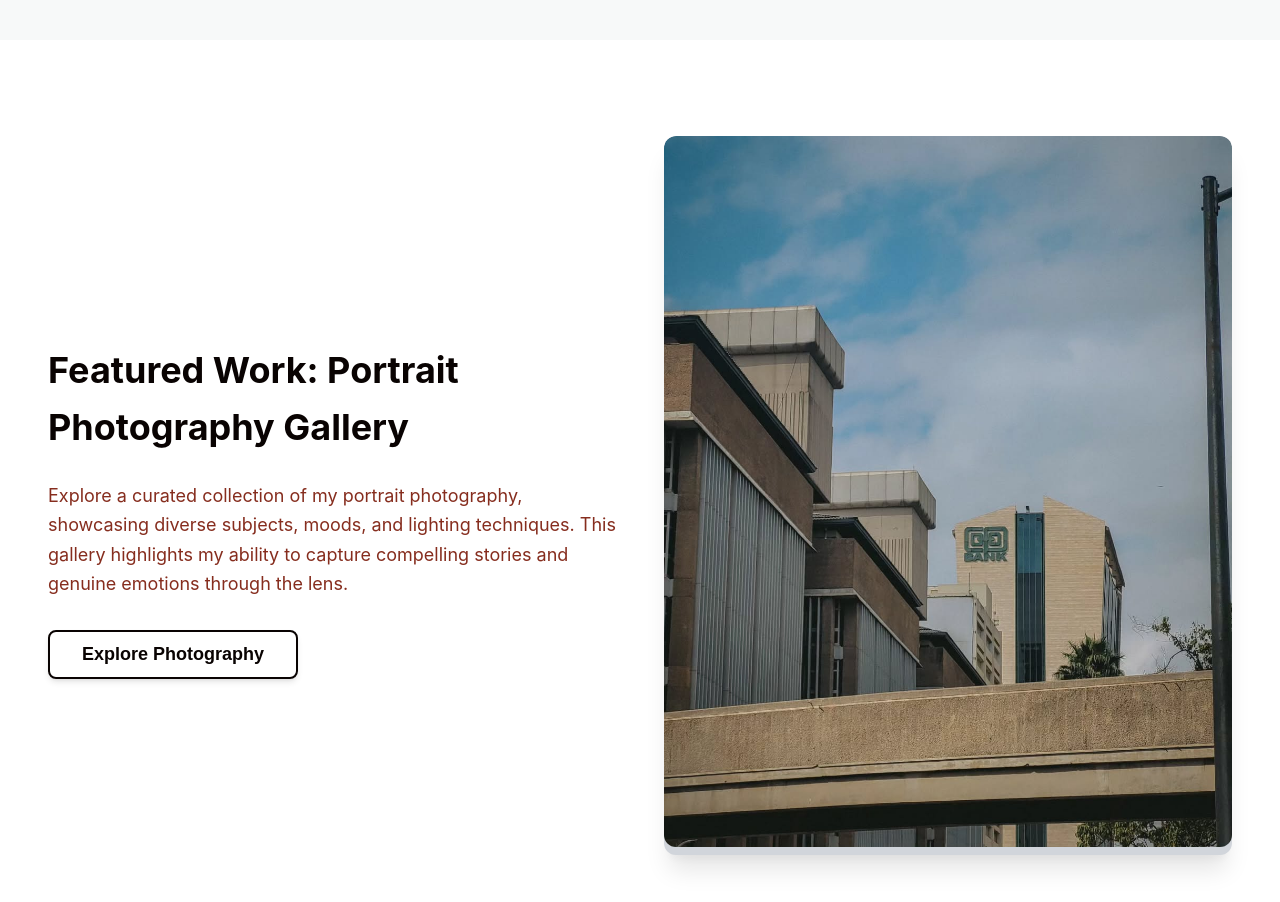
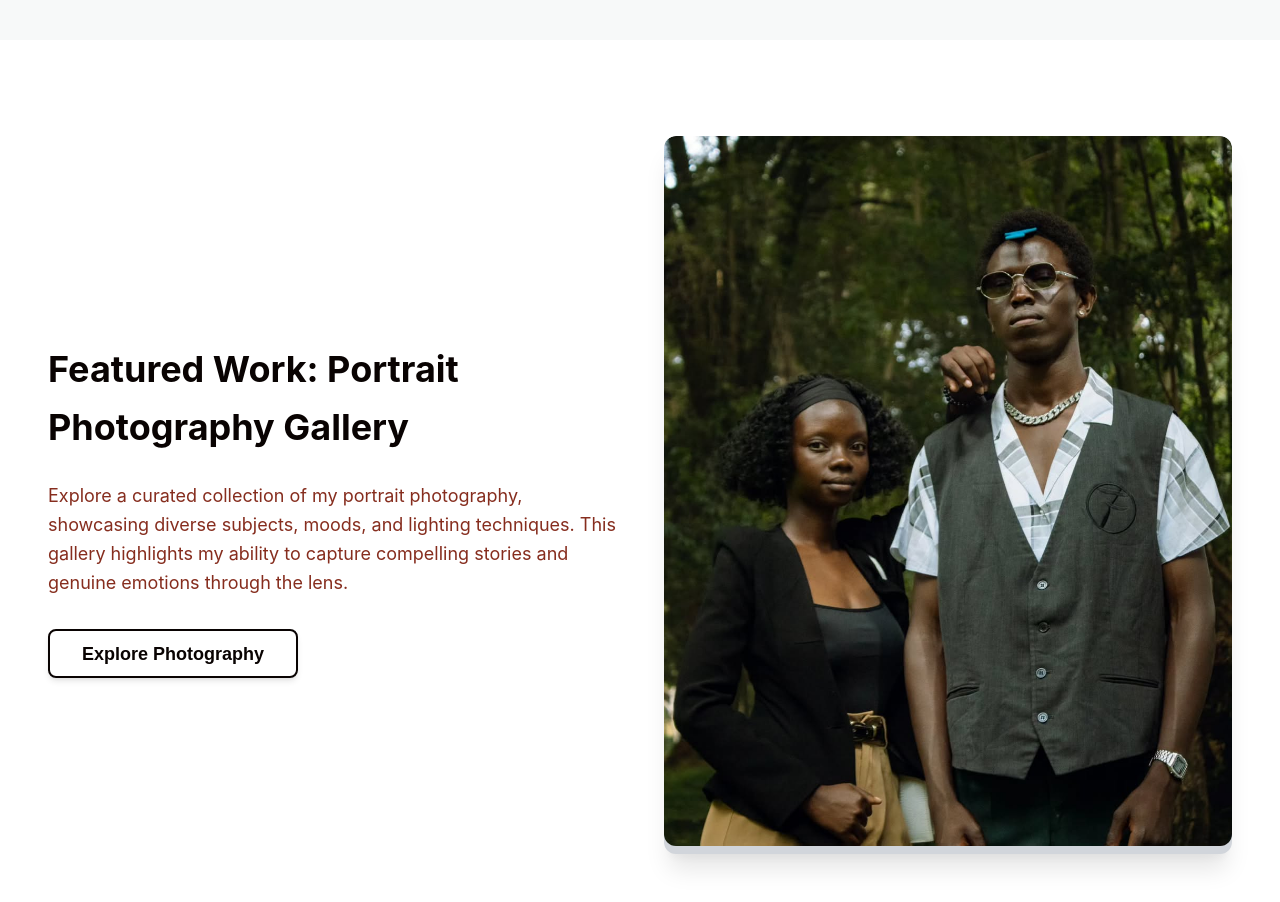
Before and after one commit to curtismwarema-25/my-portfolio-site, a React (Create React App) app: page / in a window 1280 px wide. Shown: the part 2400-3302 px from the top of the page. Built offline with nearby package versions, Linux system fonts and the light colour scheme.

Commit message:
switched feature photography image.

```diff
--- a/src/App.js
+++ b/src/App.js
@@ -253,7 +253,7 @@ const DefaultHomePageContent = ({ handleViewCaseStudy, navigateTo }) => {
           </div>
           <div className="feature-image-container">
             <img
-              src={process.env.PUBLIC_URL + '/img/20.jpg'} // Corrected to use process.env.PUBLIC_URL and new path
+              src={process.env.PUBLIC_URL + '/img/9.jpg'} // Corrected to use process.env.PUBLIC_URL and new path
               alt="Portrait Photography Gallery Thumbnail"
               className="feature-image"
               onError={(e) => { e.target.onerror = null; e.target.src="https://placehold.co/800x600/CCD1D9/333333?text=Image+Unavailable"; }}
```
